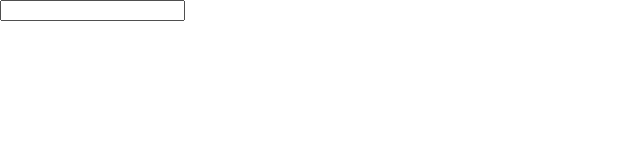
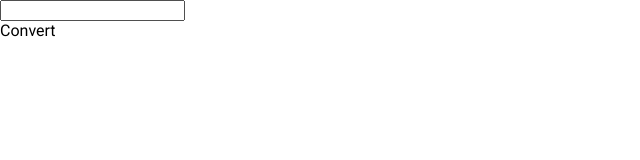
Before and after one commit to SamirJouni/ColorCodesConverter, a plain HTML site: page index.html in a window 1280 px wide. Shown: the full height of the page, 0-640 px from the left. Drawn offline with Linux system fonts and the light colour scheme.

Commit message:
added some html

```diff
--- a/index.html
+++ b/index.html
@@ -1,19 +1,28 @@
 <!DOCTYPE html>
 <html>
+
 <head>
 	<meta charset="utf-8" />
 	<meta http-equiv="X-UA-Compatible" content="IE=edge">
 	<title>Color Codes Converter</title>
 	<meta name="viewport" content="width=device-width, initial-scale=1">
-	<link rel="shortcut icon" type="image/png" href="assets/images/favicon.png"/>
+	<link rel="shortcut icon" type="image/png" href="assets/images/favicon.png" />
 	<link href="https://fonts.googleapis.com/css?family=Roboto" rel="stylesheet">
 	<link rel="stylesheet" type="text/css" media="screen" href="assets/css/styles.css" />
 </head>
+
 <body>
 
-	<div>
-		<input type="text" name="ColorCode" id="colorCode" />
+	<div class="inputWrapper">
+		<div>
+			<input type="text" name="ColorCode" id="colorCode" />
+		</div>
+		<div class="button">
+			<span>Convert</span>
+		</div>
 	</div>
+
 	<script src="assets/js/script.js"></script>
 </body>
+
 </html>
```
